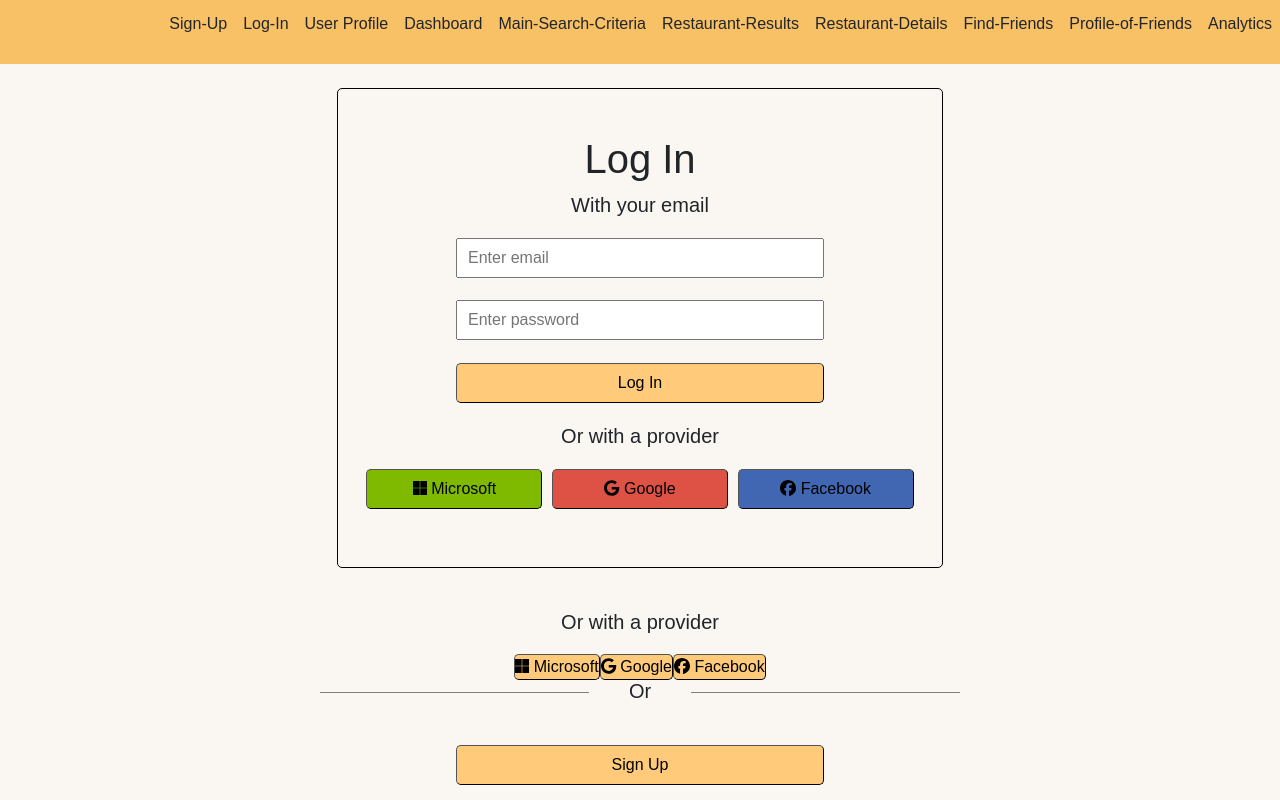
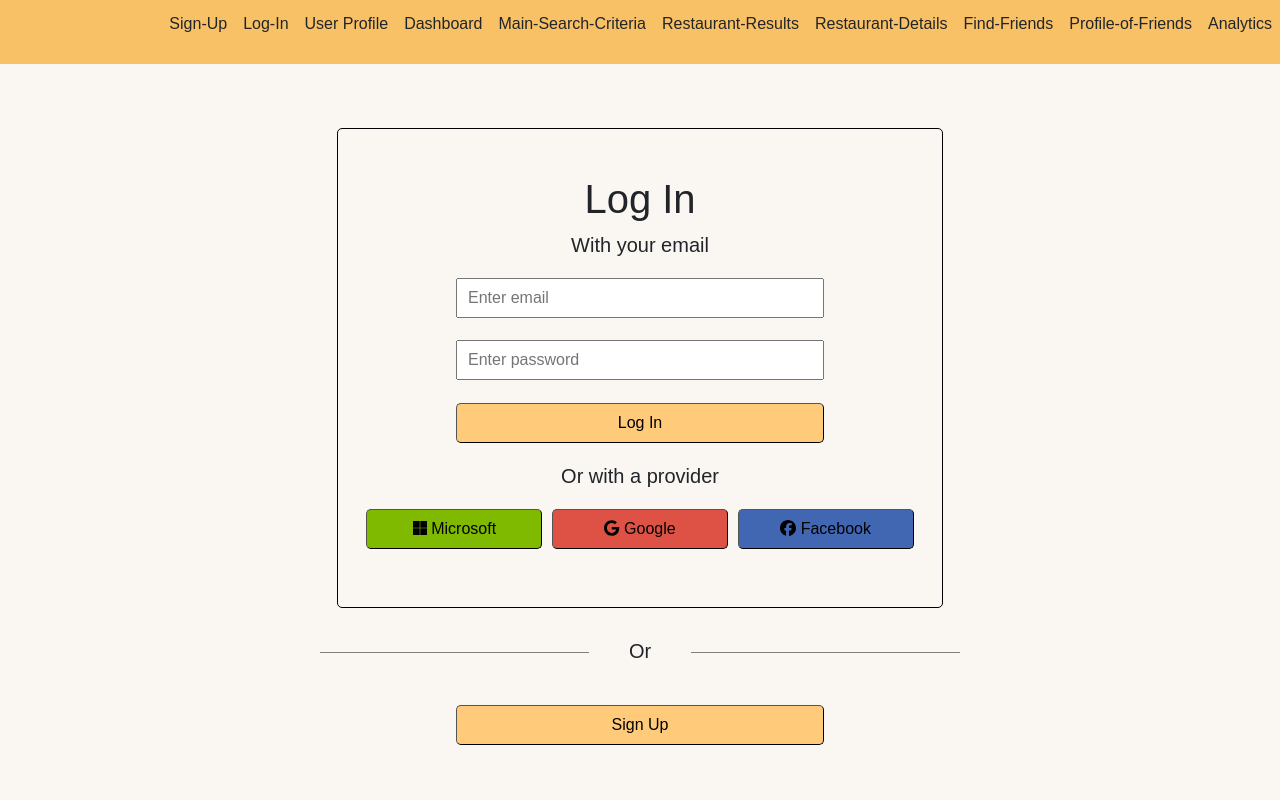
Before and after one commit to jinhohl2/Novus-J-Mate-Restaurant, a React (Create React App) app: page /log-in in a window 1280 px wide. Built offline with nearby package versions, Linux system fonts and the light colour scheme; no server answers.

Commit message:
Deleted the duplicates

```diff
--- a/src/Front-End/pages/01_log_in.tsx
+++ b/src/Front-End/pages/01_log_in.tsx
@@ -112,18 +112,6 @@ function LogInView() {
                         </div>
                     </div>
 
-                    <h5>Or with a provider</h5>
-                    <div id="provider-log-in">
-                        <button id="microsoft-log-in">
-                            <FontAwesomeIcon icon={faMicrosoft} /> Microsoft
-                        </button>
-                        <button id="google-log-in">
-                            <FontAwesomeIcon icon={faGoogle} /> Google
-                        </button>
-                        <button id="facebook-log-in">
-                            <FontAwesomeIcon icon={faFacebook} /> Facebook
-                        </button>
-                    </div>
 
 
                 <h5 className="line-break">
```
